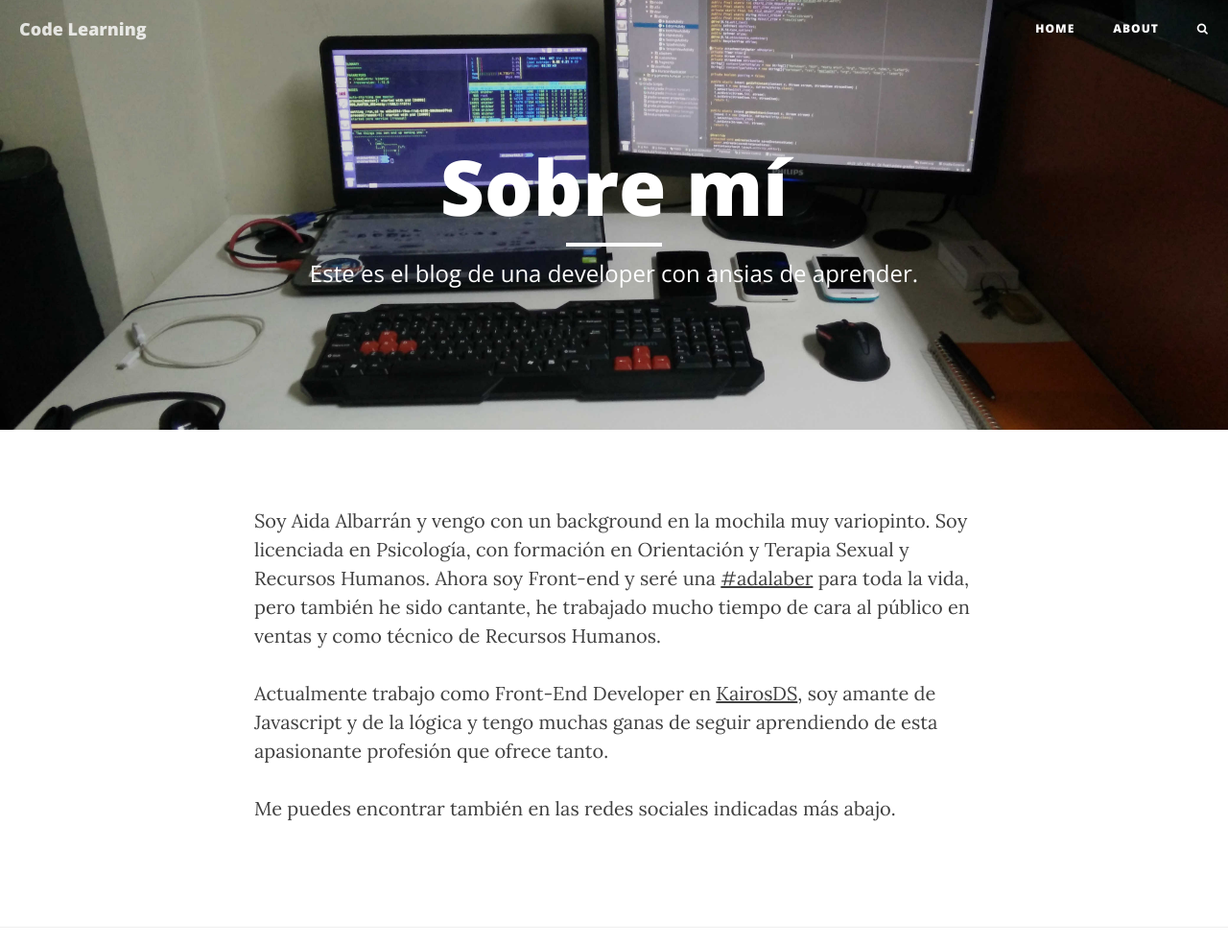
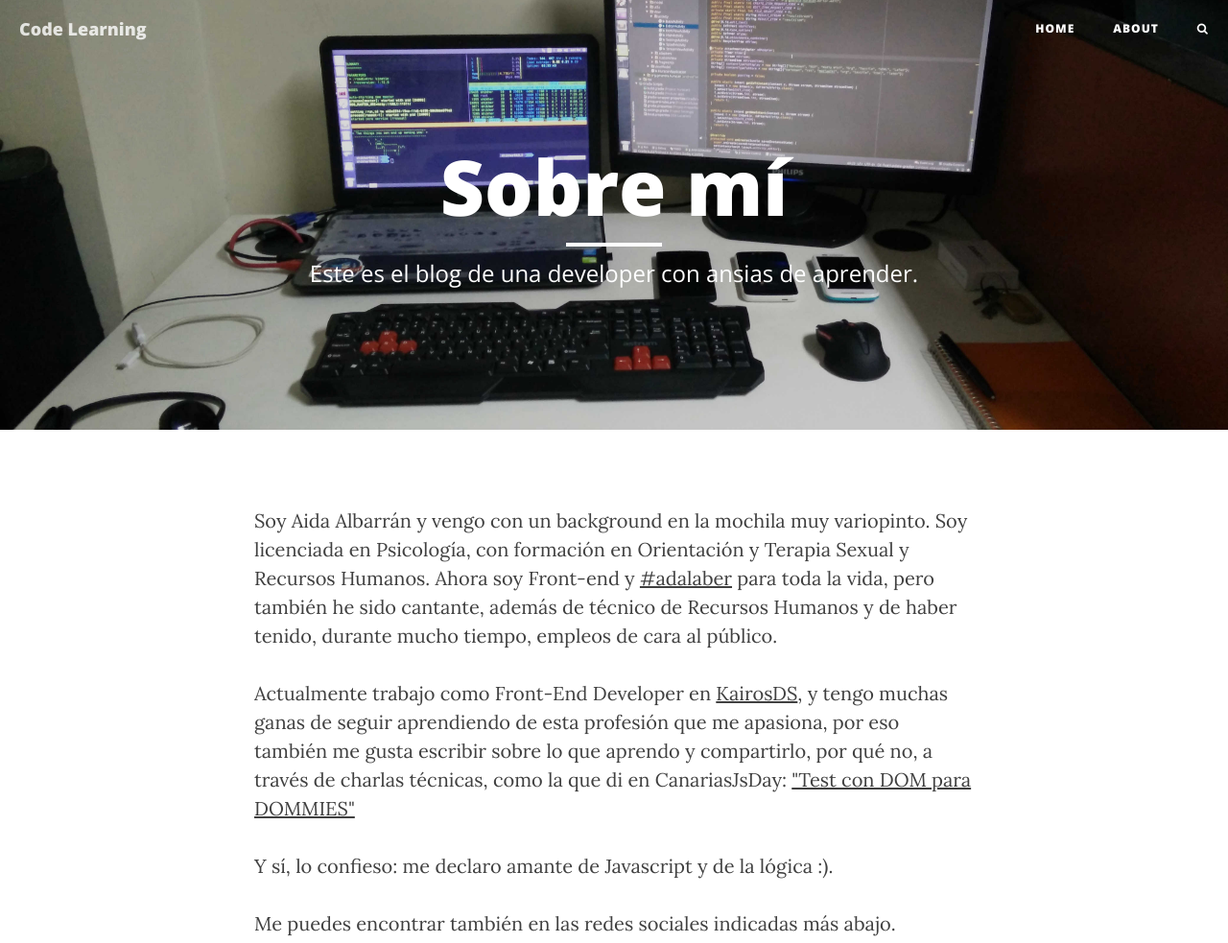
Before and after one commit to Alienah/alienah.github.io, a Jekyll site: the page built from about/index.html, in a window 1280 px wide, cut to the strip 0-983 px from the top of the page. Shown: the whole strip at 96% size. Built offline with Jekyll 4.4.1, drawn with Linux system fonts in a browser that asks for light colours; nearby versions of some CDN libraries.

Commit message:
Add new info to about section

```diff
--- a/about/index.html
+++ b/about/index.html
@@ -8,9 +8,11 @@ description: "Este es el blog de una developer con ansias de aprender."
 <!-- About Content -->
 <section id="about">
     <div>
-        <p>Soy Aida Albarrán y vengo con un background en la mochila muy variopinto. Soy licenciada en Psicología, con formación en Orientación y Terapia Sexual y Recursos Humanos. Ahora soy Front-end y seré una <a href="https://adalab.es/">#adalaber</a> para toda la vida, pero también he sido cantante, he trabajado mucho tiempo de cara al público en ventas y como técnico de Recursos Humanos.</p>
+        <p>Soy Aida Albarrán y vengo con un background en la mochila muy variopinto. Soy licenciada en Psicología, con formación en Orientación y Terapia Sexual y Recursos Humanos. Ahora soy Front-end y <a href="https://adalab.es/">#adalaber</a> para toda la vida, pero también he sido cantante, además de técnico de Recursos Humanos y de haber tenido, durante mucho tiempo, empleos de cara al público.</p>
 
-        <p class="mb-5">Actualmente trabajo como Front-End Developer en <a href="https://www.kairosds.com/">KairosDS</a>, soy amante de Javascript y de la lógica y tengo muchas ganas de seguir aprendiendo de esta apasionante profesión que ofrece tanto.</p>
+        <p class="mb-5">Actualmente trabajo como Front-End Developer en <a href="https://www.kairosds.com/">KairosDS</a>, y tengo muchas ganas de seguir aprendiendo de esta profesión que me apasiona, por eso también me gusta escribir sobre lo que aprendo y compartirlo, por qué no, a través de charlas técnicas, como la que di en CanariasJsDay: <a href="https://www.youtube.com/watch?v=x5DzONTmWcQ&feature=youtu.be">"Test con DOM para DOMMIES"</a></p>
+
+        <p>Y sí, lo confieso: me declaro amante de Javascript y de la lógica :).</p>
 
         <p>Me puedes encontrar también en las redes sociales indicadas más abajo.</p>
     </div>
```
Also changed, not shown: _posts/2019-04-26-Combinadores-Patron-Modulo-&-Composicion.md (+2 -1 lines).
